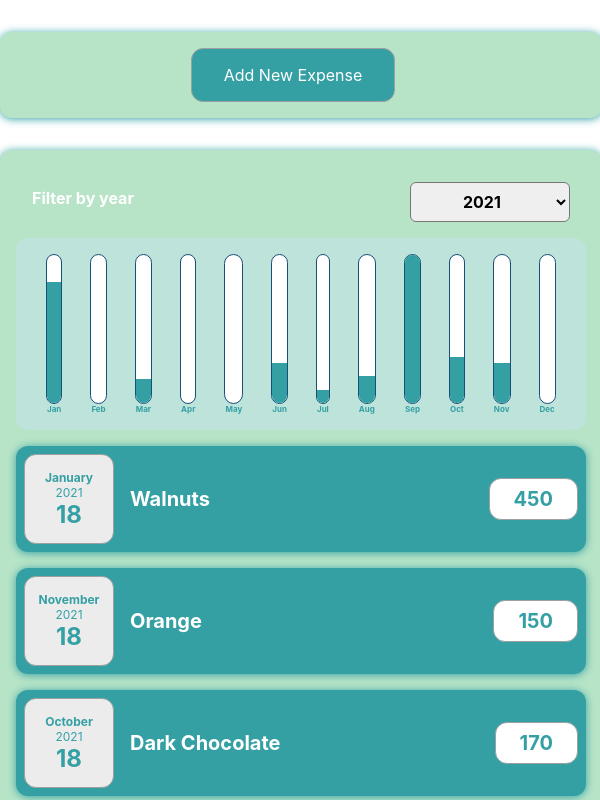
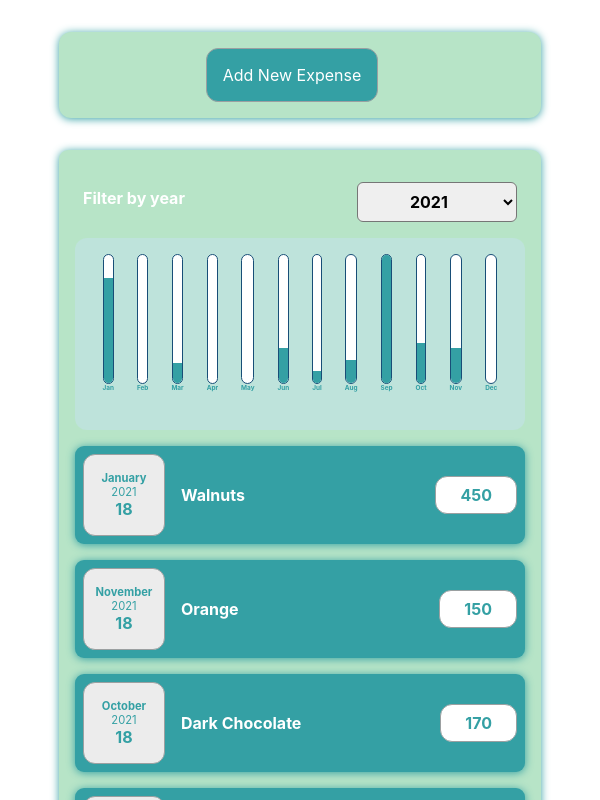
Before and after one commit to SoundaryaKhanapur/ExpenseChart, a React (Create React App) app: page / in a window 600 px wide. Shown: the top 800 px of the page. Built offline with nearby package versions, Linux system fonts and the light colour scheme.

Commit message:
responsiveness added

```diff
--- a/src/components/Chart/ChartBar.css
+++ b/src/components/Chart/ChartBar.css
@@ -28,3 +28,14 @@
   font-size: 0.5rem;
   text-align: center;
 }
+
+@media (max-width: 640px) {
+  .chart-bar__inner {
+    height: 80%;
+    width: 80%;
+  }
+
+  .chart-bar__label {
+    font-size: 0.4rem;
+  }
+}
--- a/src/components/Expense/ExpenseDate.css
+++ b/src/components/Expense/ExpenseDate.css
@@ -24,3 +24,22 @@
   font-size: 1.5rem;
   font-weight: bold;
 }
+
+@media (max-width: 640px) {
+  .expense-date {
+    width: 5rem;
+    height: 5rem;
+  }
+
+  .expense-date__month {
+    font-size: 0.7rem;
+  }
+
+  .expense-date__year {
+    font-size: 0.7rem;
+  }
+
+  .expense-date__day {
+    font-size: 1rem;
+  }
+}
--- a/src/components/Expense/ExpenseFilter.css
+++ b/src/components/Expense/ExpenseFilter.css
@@ -22,3 +22,9 @@
   font-weight: bold;
   border-radius: 6px;
 }
+
+@media (max-width: 640px) {
+  .expenses-filter {
+    padding: 0 0.5rem;
+  }
+}
--- a/src/components/Expense/ExpenseItem.css
+++ b/src/components/Expense/ExpenseItem.css
@@ -34,7 +34,7 @@
   border-radius: 12px;
 }
 
-@media (min-width: 580px) {
+@media (max-width: 640px) {
   .expense-item__description {
     flex-direction: row;
     align-items: center;
@@ -43,11 +43,11 @@
   }
 
   .expense-item__description h2 {
-    font-size: 1.25rem;
+    font-size: 1rem;
   }
 
   .expense-item__price {
-    font-size: 1.25rem;
+    font-size: 1rem;
     padding: 0.5rem 1.5rem;
   }
 }
--- a/src/components/Expense/Expenses.css
+++ b/src/components/Expense/Expenses.css
@@ -6,3 +6,9 @@
   max-width: 95%;
   box-shadow: 0 1px 8px #34a0a4;
 }
+
+@media (max-width: 640px) {
+  .expenses {
+    max-width: 75%;
+  }
+}
--- a/src/components/NewExpense/ExpenseForm.css
+++ b/src/components/NewExpense/ExpenseForm.css
@@ -24,3 +24,9 @@
 .new-expense__actions {
   text-align: right;
 }
+
+@media (max-width: 640px) {
+  .new-expense__control input {
+    max-width: 70%;
+  }
+}
--- a/src/components/NewExpense/NewExpense.css
+++ b/src/components/NewExpense/NewExpense.css
@@ -37,3 +37,13 @@
 .new-expense button.alternative:active {
   background-color: #ddb3f8;
 }
+
+@media (max-width: 640px) {
+  .new-expense {
+    max-width: 75%;
+  }
+
+  .new-expense button {
+    padding: 1rem;
+  }
+}
--- a/src/components/UI/Card.css
+++ b/src/components/UI/Card.css
@@ -2,3 +2,9 @@
   border-radius: 12px;
   box-shadow: 0 1px 8px #34a0a4;
 }
+
+@media (max-width: 640px) {
+  .card {
+    border-radius: 9px;
+  }
+}
```
